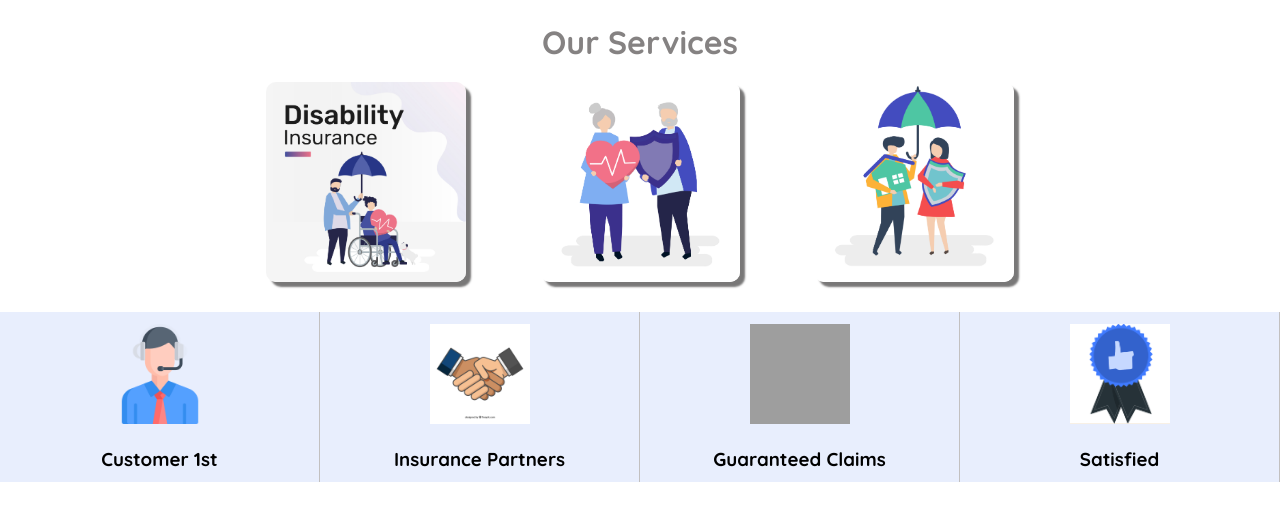
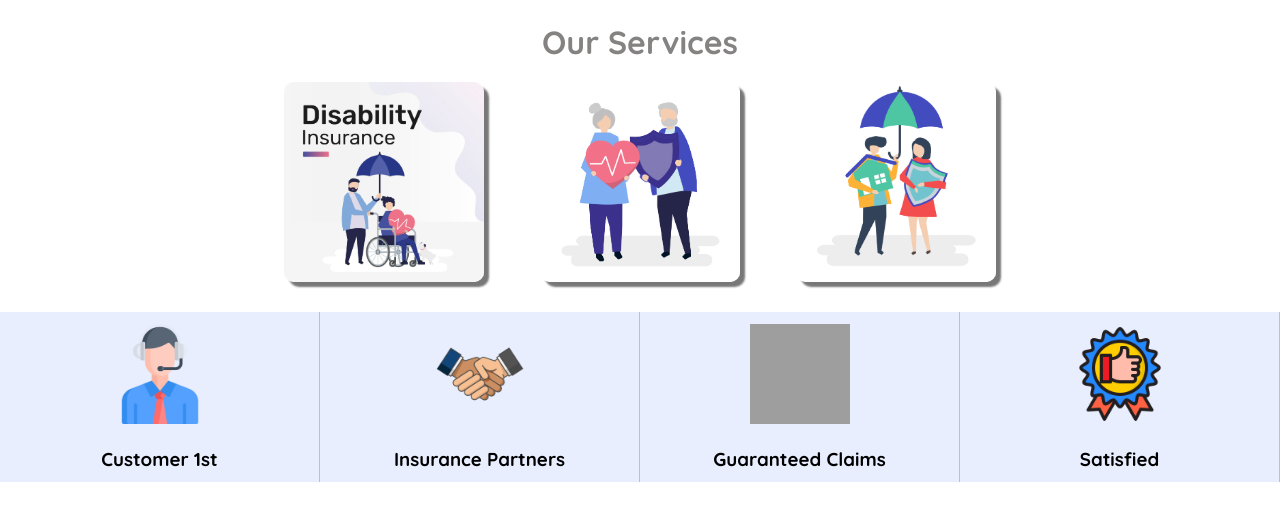
Before and after one commit to Akansh1987/insurance, a plain HTML site: page index.html in a window 1280 px wide. Shown: the part 707-1228 px from the top of the page. Drawn offline with Linux system fonts and the light colour scheme; grey boxes are pictures that could not be loaded.

Commit message:
Images Added

```diff
--- a/index.css
+++ b/index.css
@@ -60,7 +60,8 @@
 
 .service-listing{
     display: flex;
-    justify-content: space-between;
+    /* justify-content: space-between; */
+    justify-content: space-around;
     max-width: 60%;
     margin: auto;
 }
@@ -99,6 +100,7 @@
     display: flex;
     justify-content:center;
     margin-bottom: 10px;
+    padding-bottom: 20px;
 
 
 }
--- a/index.html
+++ b/index.html
@@ -3,7 +3,7 @@
 <head>
     <meta charset="UTF-8">
     <meta name="viewport" content="width=device-width, initial-scale=1.0">
-    <title>Document</title>
+    <title>Insurance</title>
     <link rel="stylesheet" href="index.css">
     <link rel="preconnect" href="https://fonts.googleapis.com">
 <link rel="preconnect" href="https://fonts.gstatic.com" crossorigin>
@@ -31,9 +31,9 @@
     </div>
     <div class="customerAssurance">
         <div class="customerAssuranceSections"><img src="assets/customer-support.png"><h3>Customer 1st</h3></div>
-        <div class="customerAssuranceSections"><img src="assets/Handshake.jpg"><h3>Insurance Partners</h3></div>
-        <div class="customerAssuranceSections"><img src="assets/Guarantee.jpg"><h3>Guaranteed Claims</h3></div>
-        <div class="customerAssuranceSections"><img src="assets/Assurance.PNG"><h3>Satisfied</h3></div>
+        <div class="customerAssuranceSections"><img src="assets/Handshake.png"><h3>Insurance Partners</h3></div>
+        <div class="customerAssuranceSections"><img src="assets/Guarantee.png"><h3>Guaranteed Claims</h3></div>
+        <div class="customerAssuranceSections"><img src="assets/quality.png"><h3>Satisfied</h3></div>
     </div>
 
 </body>
```
Also changed, not shown: assets/Assurance.PNG (deleted), assets/Handshake.png (added), assets/banner.jpg, 2 other files.
